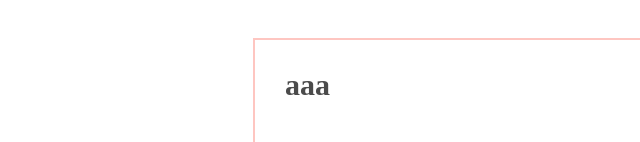
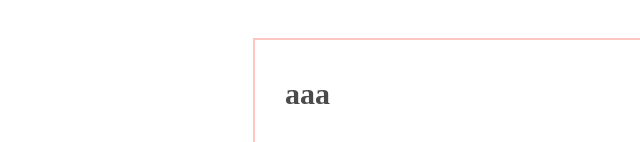
Before and after one commit to vuoanh291104/keshouhin_web, a plain HTML site: page Assets/html/chiTiet.html in a window 1280 px wide. Shown: the part 1290-1432 px from the top of the page, 0-640 px from the left. Drawn offline with nearby package versions, Linux system fonts and the light colour scheme.

Commit message:
up co ti

```diff
--- a/Assets/css/chiTiet.css
+++ b/Assets/css/chiTiet.css
@@ -45,6 +45,7 @@
     display: flex;
     align-items: center;
     opacity: 0.7;
+    line-height: 1.6;
 }
 
 p {
@@ -156,6 +157,7 @@
     align-items: center;
     margin-left: 46px;
     font-size: 46px;
+
 }
 
 hr {
@@ -170,3 +172,6 @@
     margin: 42px 46px;
     padding:30px;
 }
+.txtMoTa p {
+    line-height: 1.6;
+}
```
